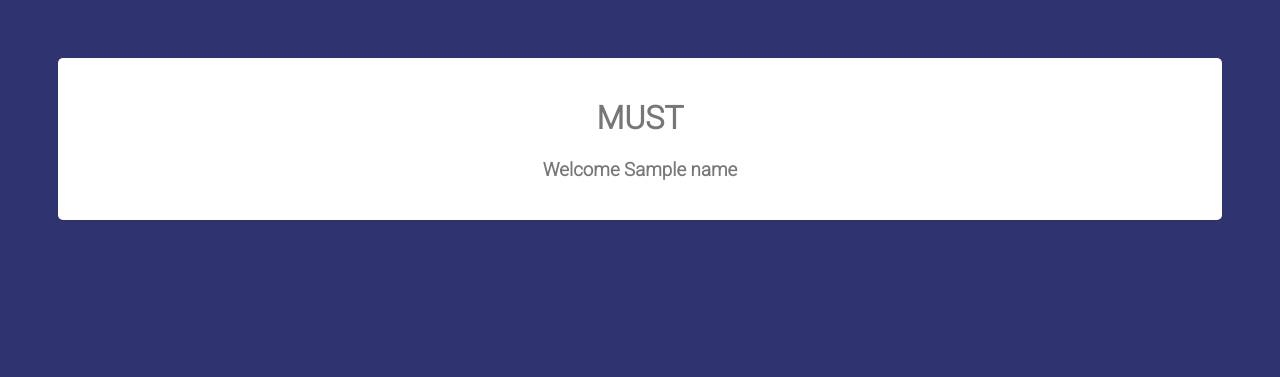
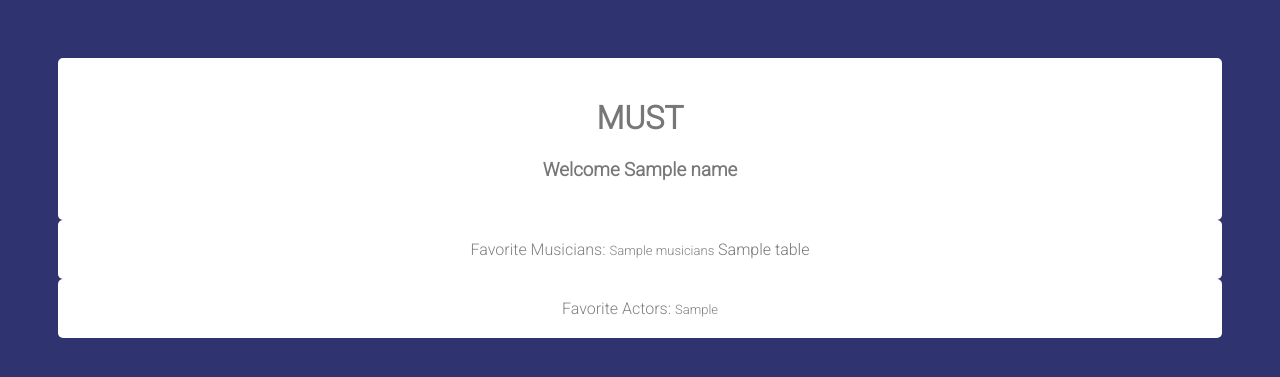
Before and after one commit to andreanr/MUST, a Flask app: template app/templates/homepage.html in a window 1280 px wide. Shown: the top 377 px of the page. Run offline with Flask 2, Linux system fonts and the light colour scheme; the template is opened without the code that fills it: most values are stand-ins (such as "Sample title", 1, 10 or a date in 2020).

Commit message:
add concerts table

```diff
--- a/app/routes.py
+++ b/app/routes.py
@@ -6,7 +6,7 @@ from flask import (Flask, flash, redirect, render_template,
 from flask_login import current_user, login_user, logout_user, login_required, UserMixin
 from dotenv import load_dotenv, find_dotenv
 from app.sql_aux import (validate_username, add_user, validate_login,
-        validate_email, musicians_list)
+        validate_email, musicians_list, movie_artists_list, get_concerts)
 
 from app import app, login_manager
 
@@ -80,8 +80,14 @@ def homepage():
     # events/songs/movies coming
     if current_user.is_authenticated:
         username = current_user.id
-        musicians_list(username)
-        return render_template('homepage.html', name=username)
+        musicians = musicians_list(username)
+        movie_artists = movie_artists_list(username)
+        concerts_df = get_concerts(username)
+        return render_template('homepage.html', name=username,
+                                                musicians=musicians,
+                                                movie_artists=movie_artists,
+                                                concerts_table=[concerts_df.to_html(classes='table',
+                                                    header="true", index=False)])
     else:
         return redirect(url_for('login'))
 
--- a/app/templates/homepage.html
+++ b/app/templates/homepage.html
@@ -8,6 +8,19 @@
 <h3> Welcome {{ name }} </h3>
 </div>
 </div>
+<div class="login-screen">
+<div class="app-title">
+    <font size="3" color="grey">Favorite Musicians:</font>
+    <font size="2" color="grey">{{ musicians }}</font>
+    {% for table in concerts_table %}
+            {{ table|safe }}
+            {% endfor %}
+</div></div>
+<div class="login-screen">
+<div class="app-title">
+    <font size="3" color="grey">Favorite Actors:</font>
+    <font size="2" color="grey">{{ movie_artists }}</font>
+</div></div>
 </div>
 </form>
 {% endblock %}
```
Also changed, not shown: app/sql_aux.py (+37 -2 lines).
